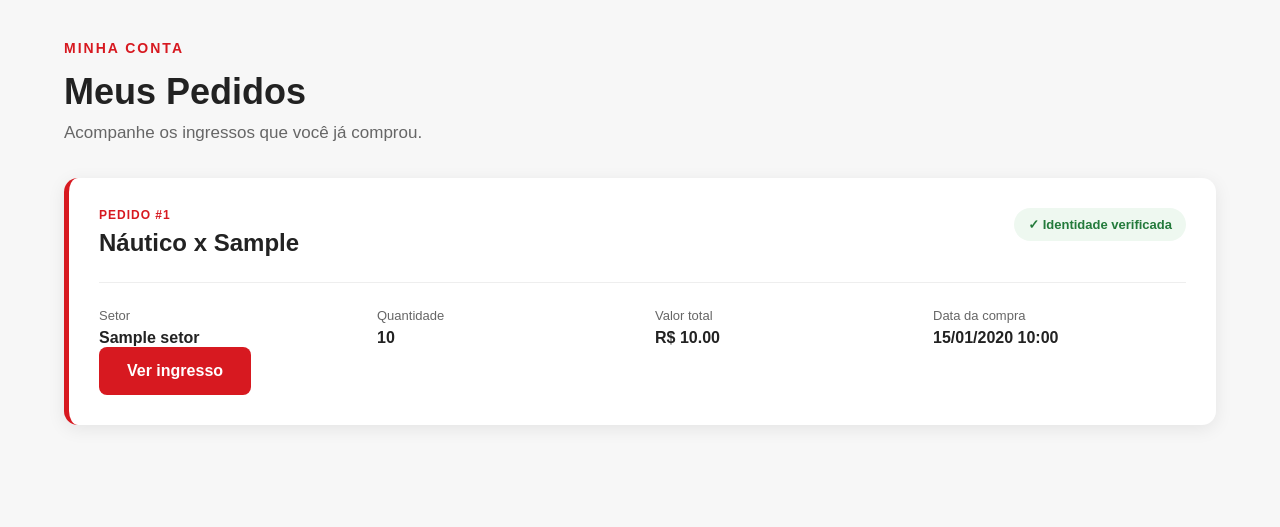
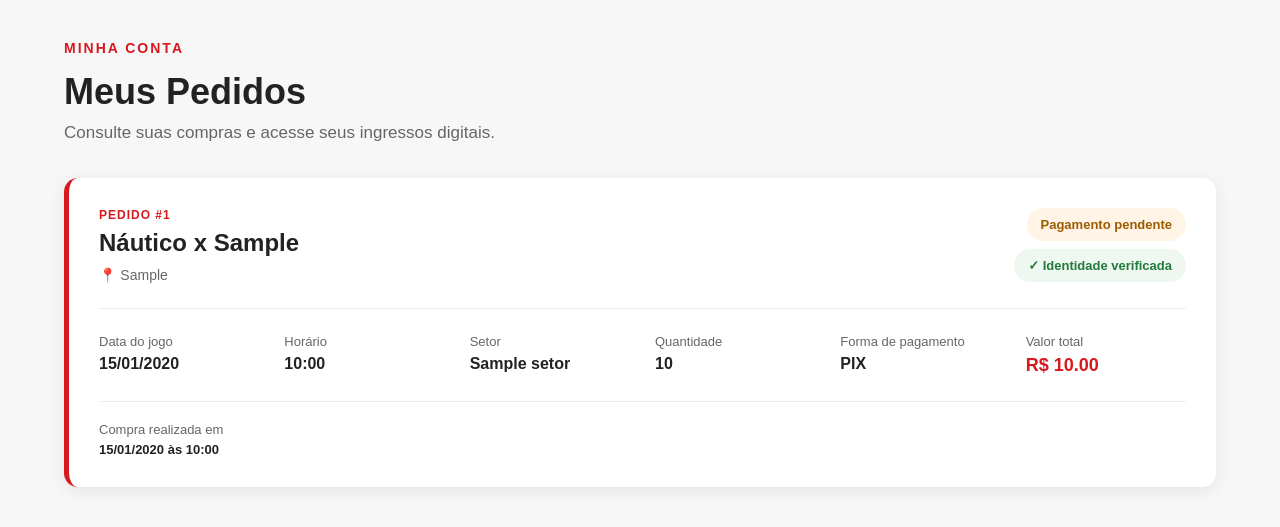
Before and after one commit to mariaeugeniamoraes/ingressoCNC_, a Django app: page /meus-pedidos/ in a window 1280 px wide. Shown: the part 71-598 px from the top of the page. Run offline with Django 5.2, Linux system fonts and the light colour scheme; a user stored in the database is signed in; tables that the repository leaves empty hold one stand-in row (values such as "Sample post").

Commit message:
Melhora painel de pedidos do usuario

```diff
--- a/ingressos/static/ingressos/css/style.css
+++ b/ingressos/static/ingressos/css/style.css
@@ -840,6 +840,80 @@ main {
     margin: 10px 0 30px;
 }
 
+
+/* Informações extras do pedido */
+
+.local-pedido {
+    color: var(--cinza);
+    font-size: 14px;
+    margin-top: 10px;
+}
+
+.status-pedido {
+    display: flex;
+    flex-direction: column;
+    align-items: flex-end;
+    gap: 8px;
+}
+
+.status-pago {
+    background-color: #eef8f0;
+    color: #237a3b;
+    padding: 9px 14px;
+    border-radius: 20px;
+    font-size: 13px;
+    font-weight: bold;
+    white-space: nowrap;
+}
+
+.valor-pedido {
+    color: var(--vermelho-principal);
+    font-size: 18px !important;
+}
+
+.pedido-rodape {
+    display: flex;
+    justify-content: space-between;
+    align-items: center;
+    gap: 20px;
+    margin-top: 25px;
+    padding-top: 20px;
+    border-top: 1px solid #eeeeee;
+}
+
+.data-compra {
+    display: flex;
+    flex-direction: column;
+    gap: 5px;
+    color: var(--cinza);
+    font-size: 13px;
+}
+
+.data-compra strong {
+    color: var(--texto);
+}
+
+.icone-sem-pedidos {
+    width: 65px;
+    height: 65px;
+    margin: 0 auto 20px;
+    display: flex;
+    align-items: center;
+    justify-content: center;
+    background-color: #fff1f1;
+    border-radius: 50%;
+    font-size: 30px;
+}
+
+.card-pedido {
+    transition: transform 0.2s ease, box-shadow 0.2s ease;
+}
+
+.card-pedido:hover {
+    transform: translateY(-3px);
+    box-shadow: 0 8px 25px rgba(0, 0, 0, 0.11);
+}
+
 .usuario-logado {
     color: var(--branco);
     font-weight: normal;
--- a/ingressos/templates/ingressos/meus_pedidos.html
+++ b/ingressos/templates/ingressos/meus_pedidos.html
@@ -3,7 +3,6 @@
 {% block title %}
 Meus Pedidos | Ingressos Náutico
 {% endblock %}
-
 
 {% block content %}
 
@@ -12,9 +11,8 @@ Meus Pedidos | Ingressos Náutico
     <div class="titulo-pagina">
         <p class="hero-destaque">MINHA CONTA</p>
         <h2>Meus Pedidos</h2>
-        <p>Acompanhe os ingressos que você já comprou.</p>
+        <p>Consulte suas compras e acesse seus ingressos digitais.</p>
     </div>
-
 
     <div class="lista-pedidos">
 
@@ -22,6 +20,7 @@ Meus Pedidos | Ingressos Náutico
 
         <div class="card-pedido">
 
+            <!-- TOPO DO PEDIDO -->
             <div class="pedido-topo">
 
                 <div>
@@ -32,58 +31,114 @@ Meus Pedidos | Ingressos Náutico
                     <h3>
                         {{ pedido.setor.jogo }}
                     </h3>
+
+                    <p class="local-pedido">
+                        📍 {{ pedido.setor.jogo.estadio }}
+                    </p>
                 </div>
 
+                <div class="status-pedido">
+
+                    {% if pedido.status_pagamento == "pago" %}
+                        <span class="status-pago">
+                            ✓ Pagamento confirmado
+                        </span>
+                    {% else %}
+                        <span class="status-pendente">
+                            Pagamento pendente
+                        </span>
+                    {% endif %}
+
                     {% if pedido.biometria_verificada %}
-
                         <span class="status-verificado">
                             ✓ Identidade verificada
                         </span>
-
                     {% else %}
-
                         <span class="status-pendente">
                             Verificação pendente
                         </span>
-
                     {% endif %}
 
                 </div>
 
+            </div>
 
+            <!-- INFORMAÇÕES DO PEDIDO -->
             <div class="pedido-detalhes">
 
                 <div>
+                    <span>Data do jogo</span>
+                    <strong>
+                        {{ pedido.setor.jogo.data|date:"d/m/Y" }}
+                    </strong>
+                </div>
+
+                <div>
+                    <span>Horário</span>
+
+                    {% if pedido.setor.jogo.horario %}
+                        <strong>
+                            {{ pedido.setor.jogo.horario|time:"H:i" }}
+                        </strong>
+                    {% else %}
+                        <strong>A definir</strong>
+                    {% endif %}
+                </div>
+
+                <div>
                     <span>Setor</span>
-                        <strong>{{ pedido.setor.nome }}</strong>
+                    <strong>
+                        {{ pedido.setor.nome }}
+                    </strong>
                 </div>
 
                 <div>
                     <span>Quantidade</span>
-                        <strong>{{ pedido.quantidade }}</strong>
+                    <strong>
+                        {{ pedido.quantidade }}
+                    </strong>
+                </div>
+
+                <div>
+                    <span>Forma de pagamento</span>
+                    <strong>
+                        {{ pedido.get_forma_pagamento_display }}
+                    </strong>
                 </div>
 
                 <div>
                     <span>Valor total</span>
-                        <strong>R$ {{ pedido.valor_total }}</strong>
-                    </div>
-
-                    <div>
-                        <span>Data da compra</span>
-                        <strong>
-                            {{ pedido.data_compra|date:"d/m/Y H:i" }}
+                    <strong class="valor-pedido">
+                        R$ {{ pedido.valor_total }}
                     </strong>
                 </div>
 
             </div>
 
+            <!-- RODAPÉ -->
+            <div class="pedido-rodape">
+
+                <div class="data-compra">
+                    Compra realizada em
+                    <strong>
+                        {{ pedido.data_compra|date:"d/m/Y" }}
+                        às
+                        {{ pedido.data_compra|date:"H:i" }}
+                    </strong>
+                </div>
+
+                {% if pedido.status_pagamento == "pago" %}
 
                     <a
                         href="{% url 'ingresso' pedido.id %}"
                         class="botao-principal"
                     >
-                    Ver ingresso
+                        🎟 Ver ingresso digital
                     </a>
+
+                {% endif %}
+
+            </div>
 
         </div>
 
@@ -91,7 +146,13 @@ Meus Pedidos | Ingressos Náutico
 
         <div class="sem-pedidos">
 
-                <h3>Você ainda não possui pedidos.</h3>
+            <div class="icone-sem-pedidos">
+                🎟
+            </div>
+
+            <h3>
+                Você ainda não possui pedidos.
+            </h3>
 
             <p>
                 Escolha uma partida e garanta seu ingresso.
```
Also changed, not shown: other parts of ingressos/static/ingressos/css/style.css (+20 -53 lines). Lines whose indentation alone changed are shown as unchanged.
